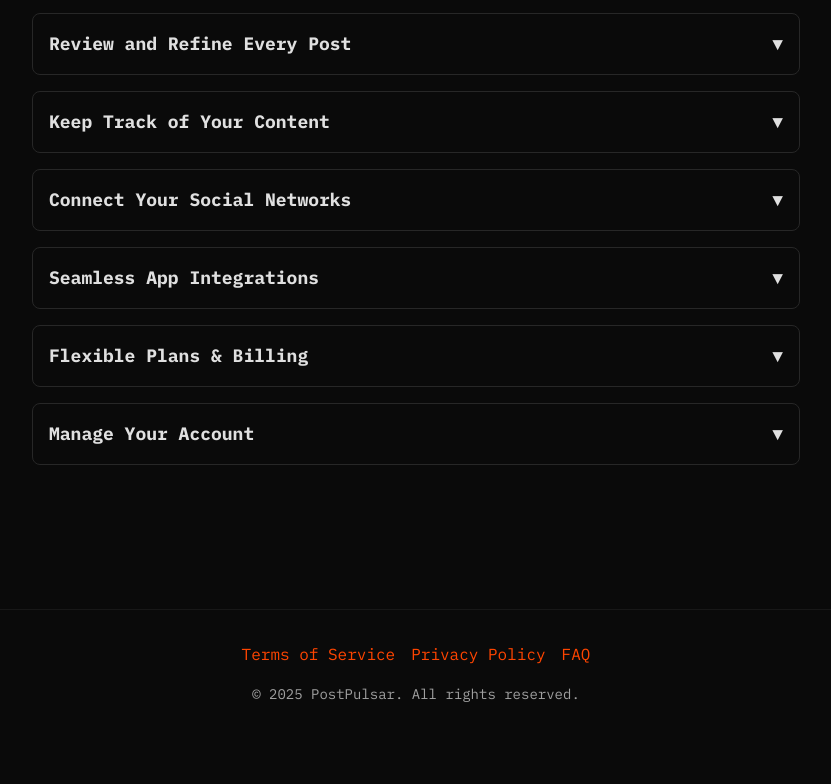
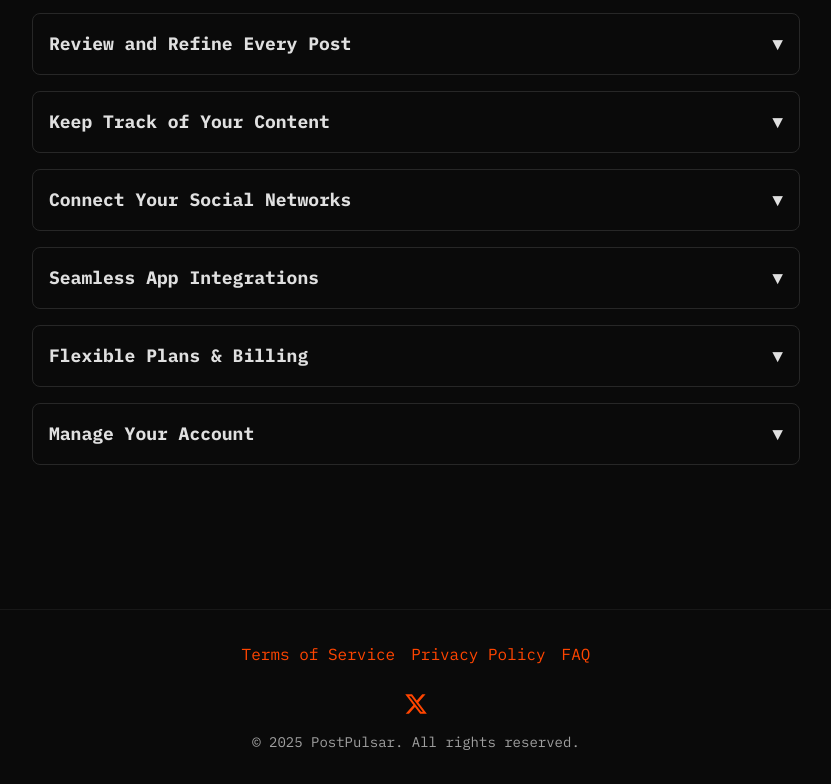
Before and after one commit to EnioAguiar/post-pulsar, an Astro site: page / in a window 1280 px wide. Shown: the part 4223-5007 px from the top of the page, without its empty margins (224-1055 px from the left). Before the commit the page ends 4959 px from the top, so only its background shows below. Built offline with nearby package versions, Linux system fonts and the light colour scheme; Astro itself is replaced by a stand-in of ours; no server answers.

Commit message:
fix(footer): Replace complex SVG with theme-friendly icon
Updates the X/Twitter icon in the footer to use a simpler, single-path SVG with `currentColor` fill. This ensures the icon correctly adapts to light/dark themes and hover states.

```diff
--- a/src/components/Footer.astro
+++ b/src/components/Footer.astro
@@ -10,6 +10,15 @@ const currentYear = new Date().getFullYear();
     <a href="/privacy" class="hover:text-primary">Privacy Policy</a>
     <a href="/faq" class="hover:text-primary">FAQ</a>
   </div>
+
+  <div class="mt-6 flex justify-center gap-4">
+    <a href="https://x.com/PostPulsar" target="_blank" rel="noopener noreferrer" class="hover:text-primary">
+      <svg xmlns="http://www.w3.org/2000/svg" class="h-6 w-6" fill="currentColor" viewBox="0 0 24 24">
+        <path d="M18.244 2.25h3.308l-7.227 8.26 8.502 11.24H16.17l-5.214-6.817L4.99 21.75H1.68l7.73-8.835L1.254 2.25H8.08l4.713 6.231zm-1.161 17.52h1.833L7.084 4.126H5.117z"/>
+      </svg>
+    </a>
+  </div>
+
   <p class="mt-4 text-sm">
     &copy; {currentYear} PostPulsar. All rights reserved.
   </p>
```
